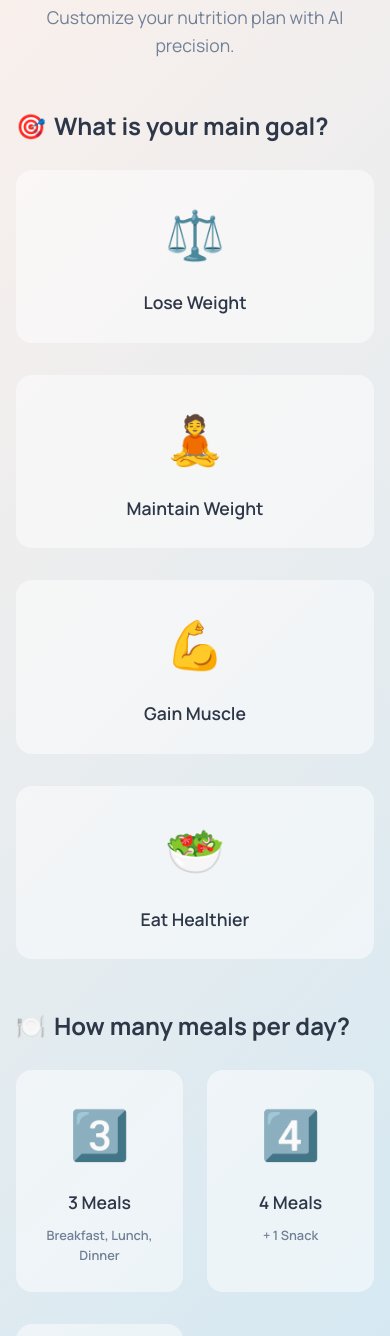
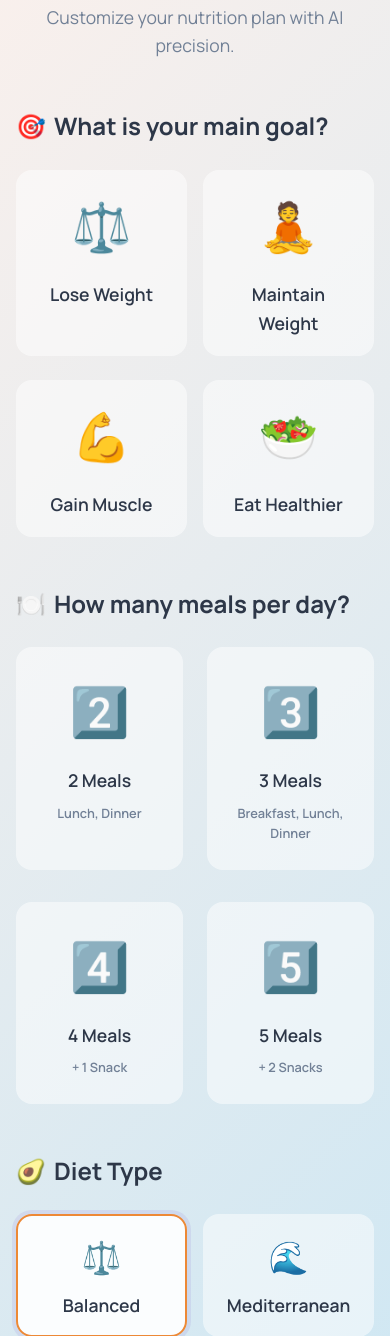
Before and after one commit to Leo00703/FITMeal, a Flask app: page /planner in a window 390 px wide. Shown: the part 286-1622 px from the top of the page. Run offline with Flask 3, Linux system fonts and the light colour scheme; a user stored in the database is signed in; data comes from the database, SQL or seed files in the repository; both versions use the stored data as it was after the commit.

Commit message:
Enhance planner form layout: improve mobile responsiveness with grid adjustments for goal selection and add option for 2 meals per day.

```diff
--- a/app.py
+++ b/app.py
@@ -187,4 +187,4 @@ def remove_favorite_route(recipe_id):
     return redirect(url_for('profile'))
 
 if __name__ == '__main__':
-    app.run(debug=True)
+    app.run(debug=True, host='0.0.0.0')
--- a/templates/planner_form.html
+++ b/templates/planner_form.html
@@ -27,6 +27,17 @@
         grid-template-columns: repeat(auto-fit, minmax(200px, 1fr));
         gap: 1.5rem;
         margin-bottom: 2.5rem;
+    }
+
+    @media (max-width: 768px) {
+        .goal-grid {
+            grid-template-columns: 1fr 1fr !important;
+            gap: 1rem;
+        }
+
+        .goal-grid .selection-card {
+            padding: 1rem;
+        }
     }
 
     .selection-card {
@@ -209,7 +220,7 @@
         <div class="section-title">
             <span>🎯</span> What is your main goal?
         </div>
-        <div class="card-grid">
+        <div class="card-grid goal-grid">
             <label class="selection-card" onclick="selectCard(this, 'goal')">
                 <input type="radio" name="goal" value="Lose Weight" required>
                 <span class="card-icon">⚖️</span>
@@ -237,6 +248,12 @@
             <span>🍽️</span> How many meals per day?
         </div>
         <div class="card-grid" style="grid-template-columns: repeat(auto-fit, minmax(150px, 1fr));">
+            <label class="selection-card" onclick="selectCard(this, 'meals_per_day')">
+                <input type="radio" name="meals_per_day" value="2">
+                <span class="card-icon">2️⃣</span>
+                <span class="card-label">2 Meals</span>
+                <div style="font-size: 0.8rem; color: var(--color-text-muted); margin-top: 0.5rem;">Lunch, Dinner</div>
+            </label>
             <label class="selection-card" onclick="selectCard(this, 'meals_per_day')">
                 <input type="radio" name="meals_per_day" value="3" required>
                 <span class="card-icon">3️⃣</span>
```
Also changed, not shown: fitmeal.db.
